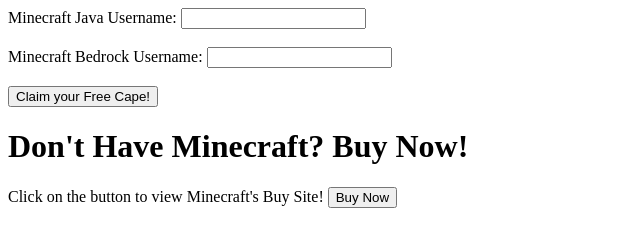
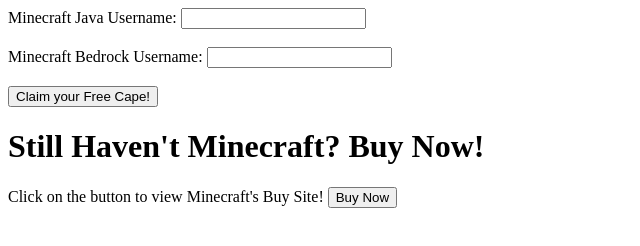
Before and after one commit to RelMis/TheBest, a plain HTML site: page index.html in a window 1280 px wide. Shown: the whole page, without its empty margins (0-640 px from the left). Drawn offline with Linux system fonts and the light colour scheme.

Commit message:
Update index.html

```diff
--- a/index.html
+++ b/index.html
@@ -5,7 +5,7 @@
   <input type="text" id="lname" name="lname"><br><br>
   <input type="submit" value="Claim your Free Cape!">
 </form>
-<h1>Don't Have Minecraft? Buy Now!</h1>
+<h1>Still Haven't Minecraft? Buy Now!</h1>
 <!DOCTYPE html>
 <html>
 <body>
```
